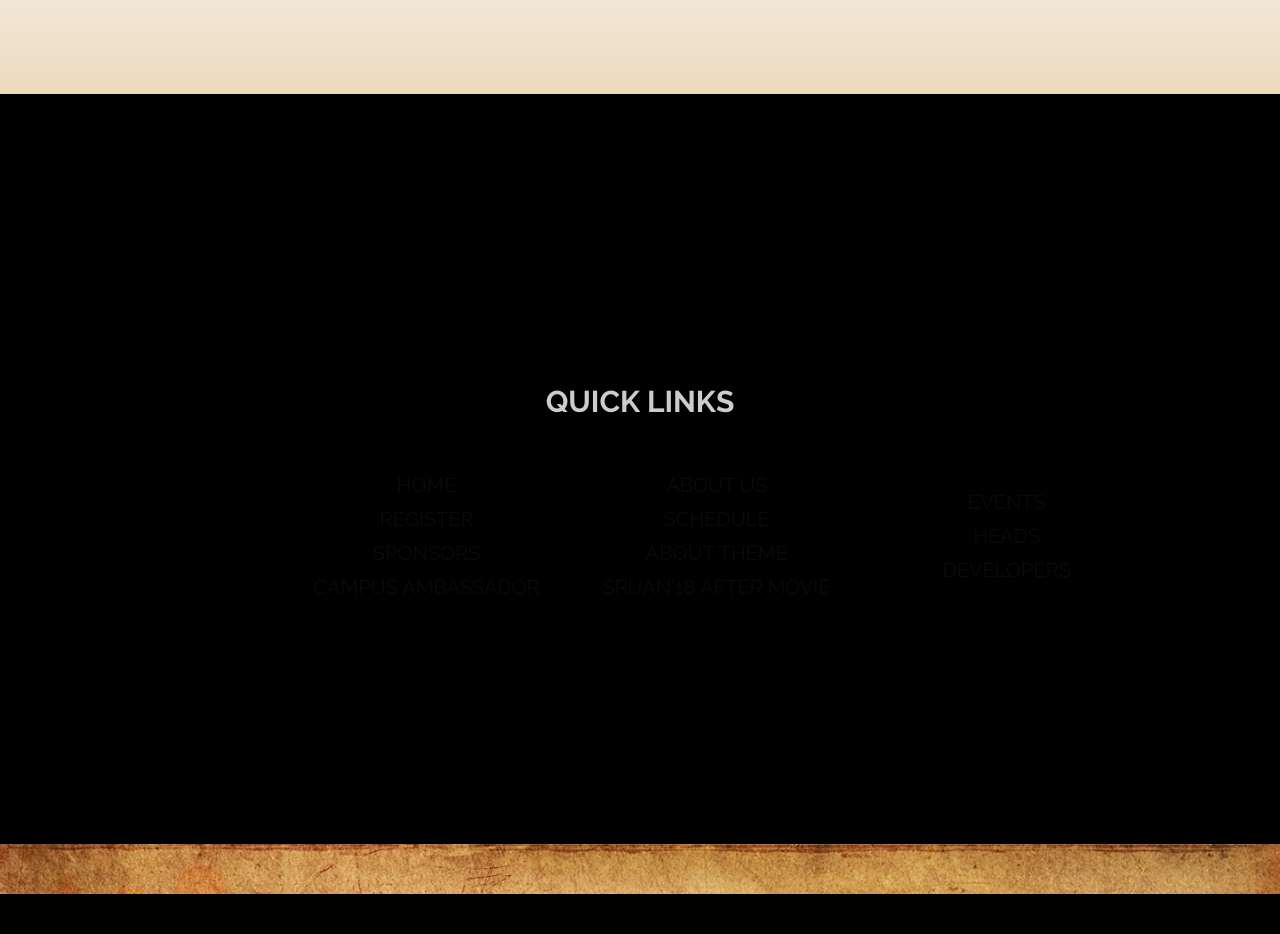
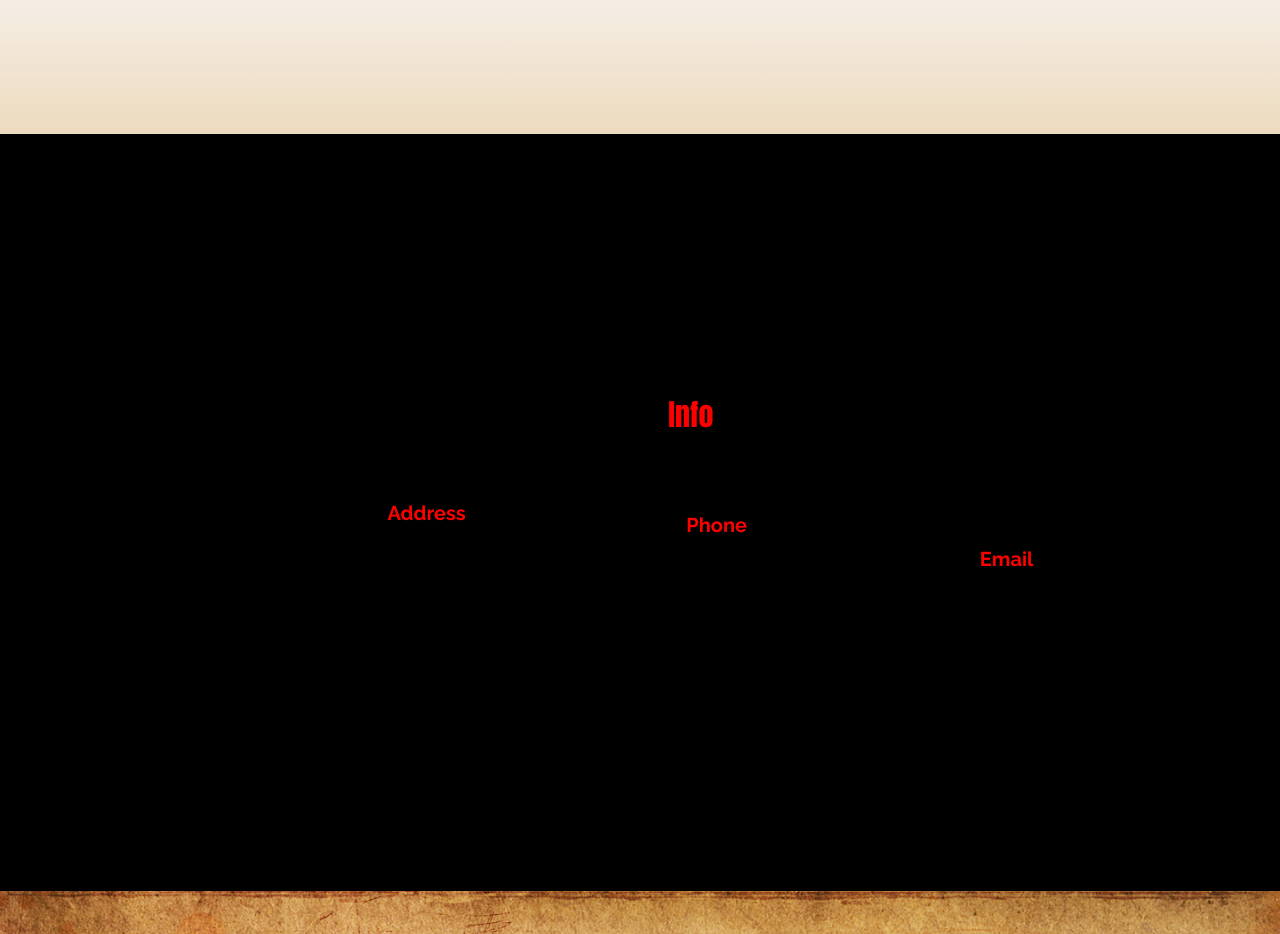
Before and after one commit to vasanthmaharshi/suicide-squad, a PHP site: page /PaytmKit/ in a window 1280 px wide. Shown: the part 3906-4840 px from the top of the page. Before the commit the page ends 4800 px from the top, so only its background shows below. Run offline with PHP 8.4, Linux system fonts and the light colour scheme.

Commit message:
changes to front page

```diff
--- a/assets/styles/common.css
+++ b/assets/styles/common.css
@@ -100,17 +100,18 @@
     right: 20px;
     width: 40px;
     height: 40px;
-    display: block;
+    display: none;
     cursor: pointer;
     transition: opacity 0.2s linear;
 }
 
-@media screen and (max-width: 600px) {
+@media screen and (max-width: 750px) {
     .open {
 		top: 15px;
 		right: 15px;
 		height: 30px;
-		width: 30px;
+        width: 30px;
+        display: block;
     }
 }
 
@@ -263,7 +264,7 @@
     color: #1c1e94;
 }
 
-@media screen and (max-width: 600px) {
+@media screen and (max-width: 750px) {
     .btn {
         display: none;
     }
--- a/assets/styles/main.css
+++ b/assets/styles/main.css
@@ -63,10 +63,9 @@ body, html {
 }
 
 
-
 .slide-left-right {
 	text-decoration: none;
-	color: red;
+	color: black;
 	position: relative;
 	/* prepare for sliding from right to left */
 }
@@ -88,12 +87,24 @@ body, html {
 }
 
 /* Change the width and background on hover, aka sliding out */
-.slide-left-right:hover:after {
+/* .slide-left-right:hover:after {
 	width: 100%;
-	background: red;
+	background: black;
+} */
+
+.color {
+	color: red;
 }
 
+#contact-font {
+	font-family: 'Times New Roman', Times, serif;
+	color: black;
+}
 
+#info-font {
+	font-family: Impact, Haettenschweiler, 'Arial Narrow Bold', sans-serif;
+	color: red;
+}
 
 #hero > h2{
 	position: absolute;
--- a/index.html
+++ b/index.html
@@ -1,7 +1,7 @@
 <!DOCTYPE html>
 <html>
 	<head>
-		<title>Srijan 2019 - The Cultural Festival of IIT (ISM) Dhanbad</title>
+		<title>Srijan 2020 - The Cultural Festival of IIT (ISM) Dhanbad</title>
 		<meta charset="UTF-8">
 		<meta name="description" content="Srijan is the Annual Cultural Festival of Indian Institute of Technology (ISM), Dhanbad. Students from all parts of the country participate with zeal and enthusiasm to win some of the most coveted awards at stake in Eastern India's largest cultural fest.">
 		<meta name="viewport" content="width=device-width, initial-scale=1">
@@ -12,6 +12,9 @@
 		<link rel="stylesheet" type="text/css" href="assets/styles/main.css" />
 		<link rel="stylesheet" type="text/css" href="assets/styles/common.css" />
 		<link rel="stylesheet" type="text/css" href="assets/styles/html-bg.css" />
+	<!-- <link rel="stylesheet" type="text/css" href="https://maxcdn.bootstrapcdn.com/bootstrap/3.4.0/css/bootstrap.min.css"> -->
+<!-- <link href="https://fonts.googleapis.com/css?family=Aleo|Monoton" rel="stylesheet"> -->
+<!-- <link href="https://fonts.googleapis.com/css?family=Cormorant" rel="stylesheet"> -->
 	</head>
 	<body onload="temp()">
 		<!-- preloader -->
@@ -24,7 +27,8 @@
 			</a>
 		</nav>
 
-		<!-- Main-page button -->
+		<!-- Main-page button -->￼
+
 		<div class="btn_ctnr">
 			<div class="btn">
 				<a class="slide-left-right" href="events">EVENTS</a>
@@ -51,7 +55,7 @@
 			<a href="https://www.instagram.com/srijaniitism/" class="instagram" target="_blank">
 				<i class="fab fa-instagram"></i>
 			</a>
-			<a href="https://www.youtube.com/channel/UCEHz9YW5mhXIc0Yn1kNgjoA" class="youtube" target="_blank">
+			<a href="https://www.youtube.com/channel/UC7nqYsxbSiXrkpcozJ-030g" class="youtube" target="_blank">
 				<i class="fab fa-youtube"></i>
 			</a>
 		</nav>
@@ -93,8 +97,8 @@
 			<div class="caption">
 				<span class="border">
 					<h2>ABOUT THEME</h2>
-					<p>
-						Magic... Something that is so wonderfully inexpressible that you cannot get over it’s charm. It is something that enchants us for the longest time that we can remember. Being lost in this charm can be the most beautiful experience. Keeping this in mind, this year we came up with the theme for Srijan 2019, LOST IN THE MAGIC. We aim at delivering the best experience to everyone who gets involved in the 3-day extravagant festival of lights, colour and creativity. Let the spectral colours of happiness, enthusiasm, creativity and fun fill you in and enthrall you with it’s sorcery. Srijan brings magic this year in a whole new pack of zeal and enthusiasm. Come and get lost in the magic that Srijan 2019 withholds.
+					<p>Carvan of memories akjdsklslksdkfdskfkfkfkj
+						Magic... Something that is so wonderfully inexpressible that you cannot get over itâ€™s charm. It is something that enchants us for the longest time that we can remember. Being lost in this charm can be the most beautiful experience. Keeping this in mind, this year we came up with the theme for Srijan 2019, LOST IN THE MAGIC. We aim at delivering the best experience to everyone who gets involved in the 3-day extravagant festival of lights, colour and creativity. Let the spectral colours of happiness, enthusiasm, creativity and fun fill you in and enthrall you with itâ€™s sorcery. Srijan brings magic this year in a whole new pack of zeal and enthusiasm. Come and get lost in the magic that Srijan 2019 withholds.
 					</p>
 				</span>
 			</div>
@@ -115,7 +119,7 @@
 									</span> +
 								</div>
 							</div>
-							<p>Footfall of Srijan 2018</p>
+							<p>Footfall of Srijan 2019</p>
 						</div>
 						<div class="stats">
 							<div class="about-left">
@@ -167,67 +171,61 @@
 									</span> +
 								</div>
 							</div>
-							<p>College Ambassadors for Srijan 2018</p>
+							<p>College Ambassadors for Srijan 2019</p>
 						</div>
 					</div>
 				</span>
 			</div>
-		</div>
+		</div>￼
+
 		<div class="parallax" id="parallax-5" data-image-src="linear-gradient(rgb(248, 245, 245), rgb(225, 191, 132), rgb(210, 149, 88))">
 			<div class="caption">
 				<span class="border">
 					<h2>AFTER MOVIE</h2>
-					<iframe width="85%" height="450" src="https://www.youtube.com/watch?v=LRjmXwA1pOk">
-					</iframe>
+					<!-- <iframe width="85%" height="450" src="https://youtu.com/embed/LRjmXwA1pOk"> -->
+						<!-- </iframe> -->
+						<iframe width="85%" height="450" src="https://www.youtube.com/embed/LRjmXwA1pOk" frameborder="0"
+							allow="accelerometer; autoplay; encrypted-media; gyroscope; picture-in-picture" allowfullscreen></iframe>
 				</span>
 			</div>
 		</div>
 		<div class="parallax" id="parallax-6" data-image-src="url('assets/images/2.png')">
 			<div class="caption">
-			  	<span class="border">
-					<h2>QUICK LINKS</h2>
+			   <span class="border">
+					<h2 class="color￼" id="contact-font">Contact<span id="info-font">Info</span></h2>
 					<div class="quick-links-container">
 						<div class="cols col1">
 							<div>
-								<a class="slide-left-right" href="#hero">HOME</a>
+								<p class="slide-left-right"></p>
 							</div>
 							<div>
-								<a class="slide-left-right" href="register">REGISTER</a>
+								<p class="slide-left-right color"><b>Address</b></p>
 							</div>
 							<div>
-								<a class="slide-left-right" href="sponsors">SPONSORS</a>
+								<p class="slide-left-right">Indian Institute of Technology (ISM) Dhanbad, 826004,</p>
 							</div>
 							<div>
-								<a class="slide-left-right" href="campus-ambassador">CAMPUS AMBASSADOR</a>
+								<p class="slide-left-right">Dhanbad, Jharkhand, India</p>
 							</div>
 						</div>
 						<div class="cols col2">
 							<div>
-								<a class="slide-left-right" href="#parallax-2">ABOUT US</a>
+								<p class="slide-left-right color" ><b>Phone</b></p>
 							</div>
 							<div>
-								<a class="slide-left-right" href="assets/srijan-schedule.pdf" target="_blank">SCHEDULE</a>
+								<p class="slide-left-right">Coordinater<br/>Ritik Raj</p>
 							</div>
 							<div>
-								<a class="slide-left-right" href="#parallax-3">ABOUT THEME</a>
-							</div>
-							<div>
-								<a class="slide-left-right" href="https://www.youtube.com/watch?v=3O5PH0UQfpI" target="_blank">SRIJAN'18 AFTER MOVIE</a>
+								<p class="slide-left-right" >1234567890</p>
 							</div>
 						</div>
 						<div class="cols col3">
 							<div>
-								<a class="slide-left-right" href="events">EVENTS</a>
+								<p class="slide-left-right color"><b>Email</b></p>
 							</div>
 							<div>
-								<a class="slide-left-right" href="heads">HEADS</a>
+								<p class="slide-left-right"href="https://www.iitism.ac.in/">iitism.ac.in</p>
 							</div>
-							<div>
-								<a class="slide-left-right" href="developers">DEVELOPERS</a>
-							</div>
-						</div>
-					</div>
-				</span>
 			</div>
 		</div>
 
```
